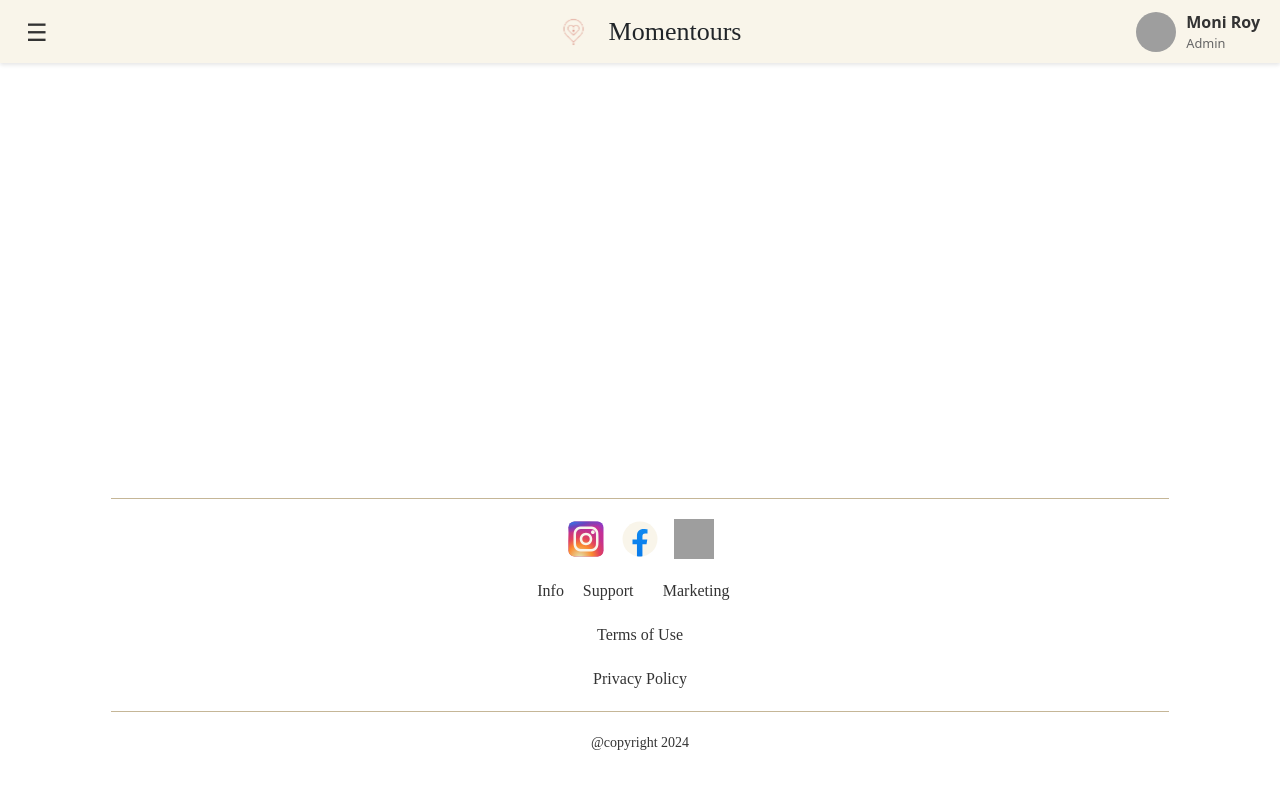
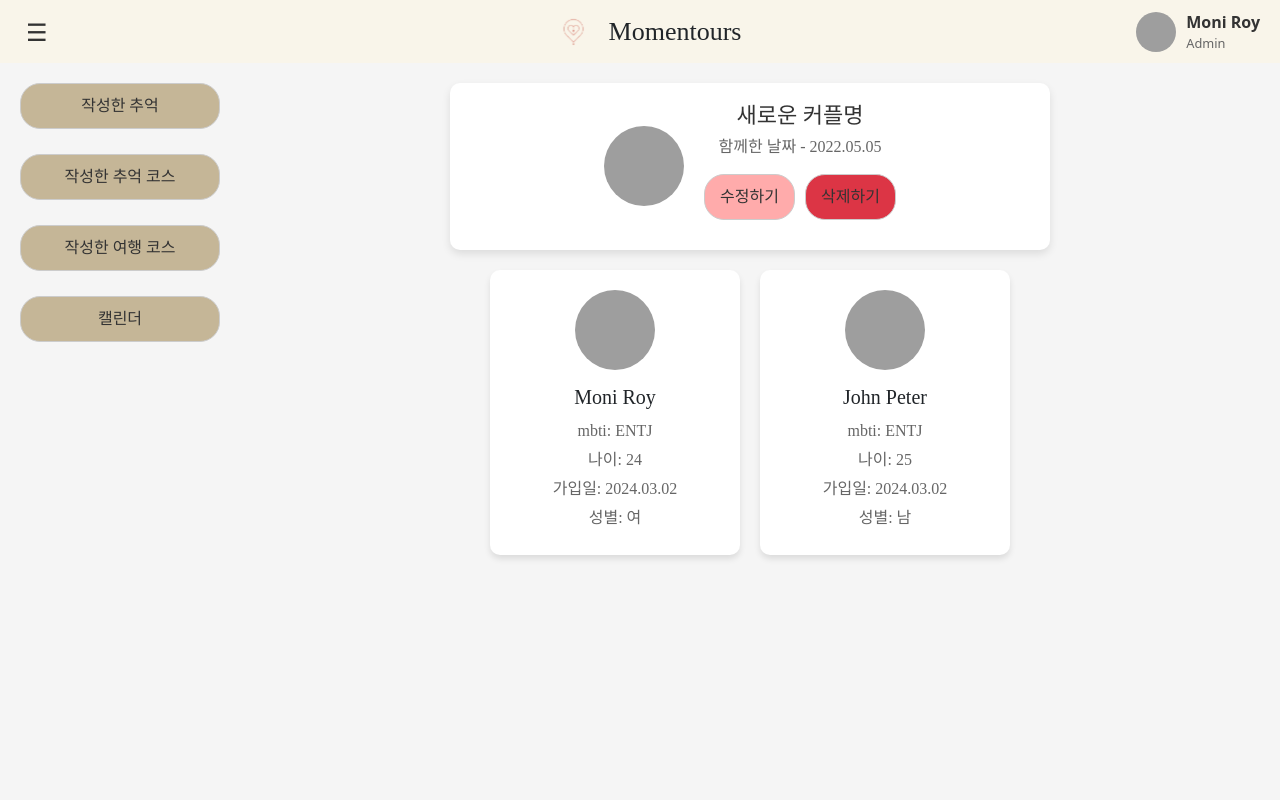
Before and after one commit to myhandJAVA/momentours-front, a Vue app in the folder momentours-front/: page /couple in a window 1280 px wide. Shown: the top 800 px of the page. Built offline with nearby package versions, Linux system fonts and the light colour scheme; grey boxes are pictures that could not be loaded; a web font is replaced by a local one.

Commit message:
feat: 커플정보 조회 페이지 구현
고정된 커플정보조회 페이지 구현
로그인된 정보로 커플정보를 조회하는건 추후 추가 예정

```diff
--- /dev/null
+++ b/momentours-front/src/components/couple/CoupleDetails.vue
@@ -0,0 +1,74 @@
+<template>
+    <div class="couple-details">
+    <div class="detail-card" v-for="person in people" :key="person.name">
+        <img src="@/assets/icons/user-profile-image.svg" alt="Profile Image" class="profile-img">
+        <div class="detail-info">
+        <h2>{{ person.name }}</h2>
+        <p>mbti: {{ person.mbti }}</p>
+        <p>나이: {{ person.age }}</p>
+        <p>가입일: {{ person.joinDate }}</p>
+        <p>성별: {{ person.gender }}</p>
+        </div>
+    </div>
+    </div>
+</template>
+
+<script setup>
+import { ref } from 'vue';
+
+const people = ref([
+    {
+    name: 'Moni Roy',
+    mbti: 'ENTJ',
+    age: 24,
+    joinDate: '2024.03.02',
+    gender: '여',
+    image: '/path/to/moni.jpg',
+    },
+    {
+    name: 'John Peter',
+    mbti: 'ENTJ',
+    age: 25,
+    joinDate: '2024.03.02',
+    gender: '남',
+    image: '/path/to/john.jpg',
+    },
+]);
+</script>
+
+<style scoped>
+.couple-details {
+    display: flex;
+    gap: 20px;
+    flex-wrap: wrap;
+    justify-content: center;
+}
+
+.detail-card {
+    background-color: #fff;
+    padding: 20px;
+    box-shadow: 0 4px 6px rgba(0, 0, 0, 0.1);
+    border-radius: 10px;
+    width: 250px;
+    text-align: center;
+}
+
+.profile-img {
+    width: 80px;
+    height: 80px;
+    border-radius: 50%;
+    object-fit: cover;
+    margin-bottom: 15px;
+}
+
+.detail-info h2 {
+    font-size: 20px;
+    margin-bottom: 10px;
+}
+
+.detail-info p {
+    margin: 5px 0;
+    font-size: 16px;
+    color: #666;
+}
+</style>
--- /dev/null
+++ b/momentours-front/src/components/couple/CoupleInfoComponent.vue
@@ -0,0 +1,105 @@
+<template>
+    <div class="couple-info">
+    <img src="@/assets/icons/user-profile-image.svg" alt="Couple Image" class="couple-img" />
+    <div class="info">
+        <h3>새로운 커플명</h3>
+        <p>함께한 날짜 - {{ date }}</p>
+        <div class="btn-group">
+            <RouterLink to="/couple/edit" class="router-link button-style edit-btn">수정하기</RouterLink>
+            <RouterLink to="/couple/delete" class="router-link button-style delete-btn">삭제하기</RouterLink>
+        </div>
+    </div>
+    </div>
+</template>
+
+<script setup>
+import { ref } from 'vue';
+
+const date = ref('2022.05.05');
+</script>
+
+<style scoped>
+.couple-info {
+    display: flex;
+    align-items: center;
+    justify-content: center;
+    background-color: #fff;
+    padding: 20px;
+    border-radius: 10px;
+    box-shadow: 0 4px 8px rgba(0, 0, 0, 0.1);
+    width: 80%;
+    max-width: 600px;
+}
+
+.couple-img {
+    width: 80px;
+    height: 80px;
+    border-radius: 50%;
+    object-fit: cover;
+    margin-right: 20px;
+}
+
+.info {
+    text-align: center;
+}
+
+h3 {
+    margin: 0;
+    font-size: 22px;
+    color: #333;
+}
+
+p {
+    margin: 5px 0 15px;
+    font-size: 16px;
+    color: #666;
+}
+
+.btn-group {
+    display: flex;
+    gap: 10px;
+}
+
+.edit-btn, .delete-btn {
+    padding: 10px 15px;
+    border: none;
+    cursor: pointer;
+    border-radius: 5px;
+}
+
+
+.router-link {
+  text-decoration: none;
+  color: inherit; /* 파란색 링크를 없애고 기본 텍스트 색상으로 설정 */
+}
+
+.button-style {
+  display: block;
+  padding: 10px 15px;
+  margin-bottom: 10px;
+  background-color: #C5B697;
+  color: #333;
+  border: 1px solid #ccc;
+  border-radius: 20px;
+  text-align: center;
+  font-size: 16px;
+  cursor: pointer;
+  transition: background-color 0.3s ease;
+}
+
+.button-style:hover {
+  background-color: #e0e0e0;
+}
+
+.button-style:active {
+  background-color: #ccc;
+}
+
+.edit-btn {
+    background-color: #FFABAB;
+}
+
+.delete-btn {
+    background-color: #dc3545;
+}
+</style>
--- /dev/null
+++ b/momentours-front/src/components/couple/WrittenContentList.vue
@@ -0,0 +1,69 @@
+<template>
+  <div class="written-content-list">
+    <template v-for="item in contentList" :key="item.id">
+      <RouterLink :to="item.route" class="router-link button-style">{{ item.label }}</RouterLink>
+    </template>
+  </div>
+</template>
+
+<script setup>
+import { ref } from 'vue';
+import { RouterLink } from 'vue-router';
+
+const contentList = ref([
+  { id: 2, label: '작성한 추억', route: '/moement/view' },
+  { id: 3, label: '작성한 추억 코스', route: '/momentcourse/view' },
+  { id: 4, label: '작성한 여행 코스', route: '/todocourse/list' },
+  { id: 5, label: '캘린더', route: '/schedule' },
+]);
+</script>
+
+<style scoped>
+.written-content-list {
+  display: flex;
+  flex-direction: column;
+  gap: 15px;
+  width: 200px;
+}
+
+.content-button {
+  background-color: #f0f0f0;
+  border: none;
+  padding: 15px;
+  font-size: 18px;
+  text-align: left;
+  cursor: pointer;
+  border-radius: 8px;
+}
+
+.content-button:hover {
+  background-color: #ececec;
+}
+
+.router-link {
+  text-decoration: none;
+  color: inherit; /* 파란색 링크를 없애고 기본 텍스트 색상으로 설정 */
+}
+
+.button-style {
+  display: block;
+  padding: 10px 15px;
+  margin-bottom: 10px;
+  background-color: #C5B697;
+  color: #333;
+  border: 1px solid #ccc;
+  border-radius: 20px;
+  text-align: center;
+  font-size: 16px;
+  cursor: pointer;
+  transition: background-color 0.3s ease;
+}
+
+.button-style:hover {
+  background-color: #e0e0e0;
+}
+
+.button-style:active {
+  background-color: #ccc;
+}
+</style>
--- a/momentours-front/src/views/couple/CoupleRoot.vue
+++ b/momentours-front/src/views/couple/CoupleRoot.vue
@@ -1,13 +1,76 @@
 <template>
-    <div>
-
+    <div class="main-layout">
+    <div class="content-wrapper">
+        <div class="written-content">
+        <WrittenContentList />
+        </div>
+        <div class="details-wrapper">
+        <div class="couple-info-wrapper">
+            <CoupleInfoComponent />
+        </div>
+        <div class="couple-details-wrapper">
+            <CoupleDetails />
+        </div>
+        </div>
+    </div>
     </div>
 </template>
 
 <script setup>
 
+import CoupleInfoComponent from '@/components/couple/CoupleInfoComponent.vue';
+import WrittenContentList from '@/components/couple/WrittenContentList.vue';
+import CoupleDetails from '@/components/couple/CoupleDetails.vue';
 </script>
 
 <style scoped>
+.main-layout {
+    display: flex;
+    flex-direction: column;
+    height: 100vh;
+}
 
+.content-wrapper {
+    display: flex;
+    flex-grow: 1;
+    padding: 20px;
+    background-color: #f5f5f5;
+}
+
+.written-content {
+    width: 200px;
+    margin-right: 20px;
+}
+
+.details-wrapper {
+    flex-grow: 1;
+    display: flex;
+    flex-direction: column;
+    align-items: center;
+}
+
+.couple-info-wrapper {
+    width: 100%;
+    display: flex;
+    justify-content: center;
+    margin-bottom: 20px;
+}
+
+.couple-details-wrapper {
+    display: flex;
+    justify-content: center;
+    gap: 20px;
+    flex-wrap: wrap;
+}
+
+@media (max-width: 768px) {
+    .couple-details-wrapper {
+    flex-direction: column;
+    align-items: center;
+    }
+
+    .written-content {
+    display: none; /* 작은 화면에서 작성 목록을 숨김 */
+    }
+}
 </style>
```
